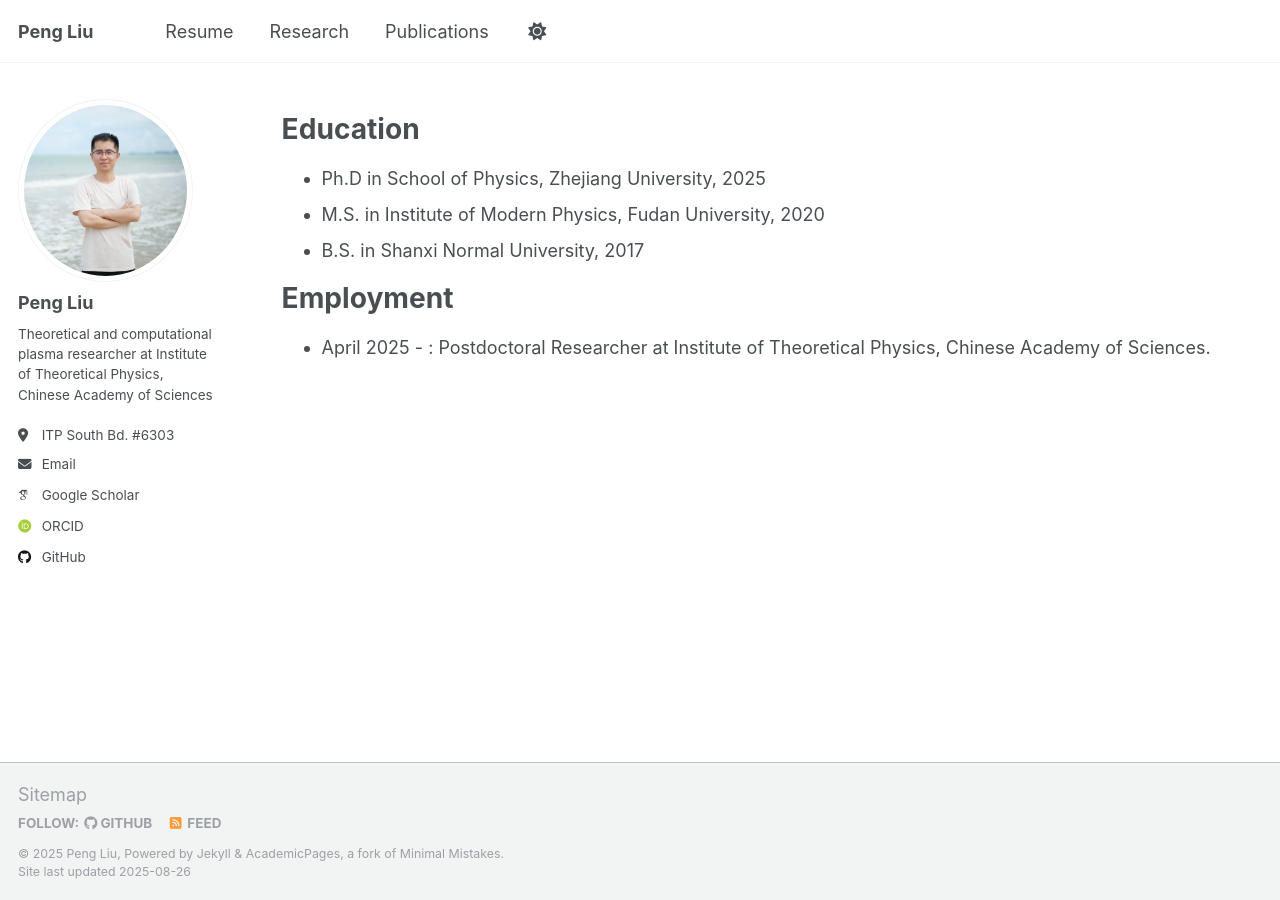
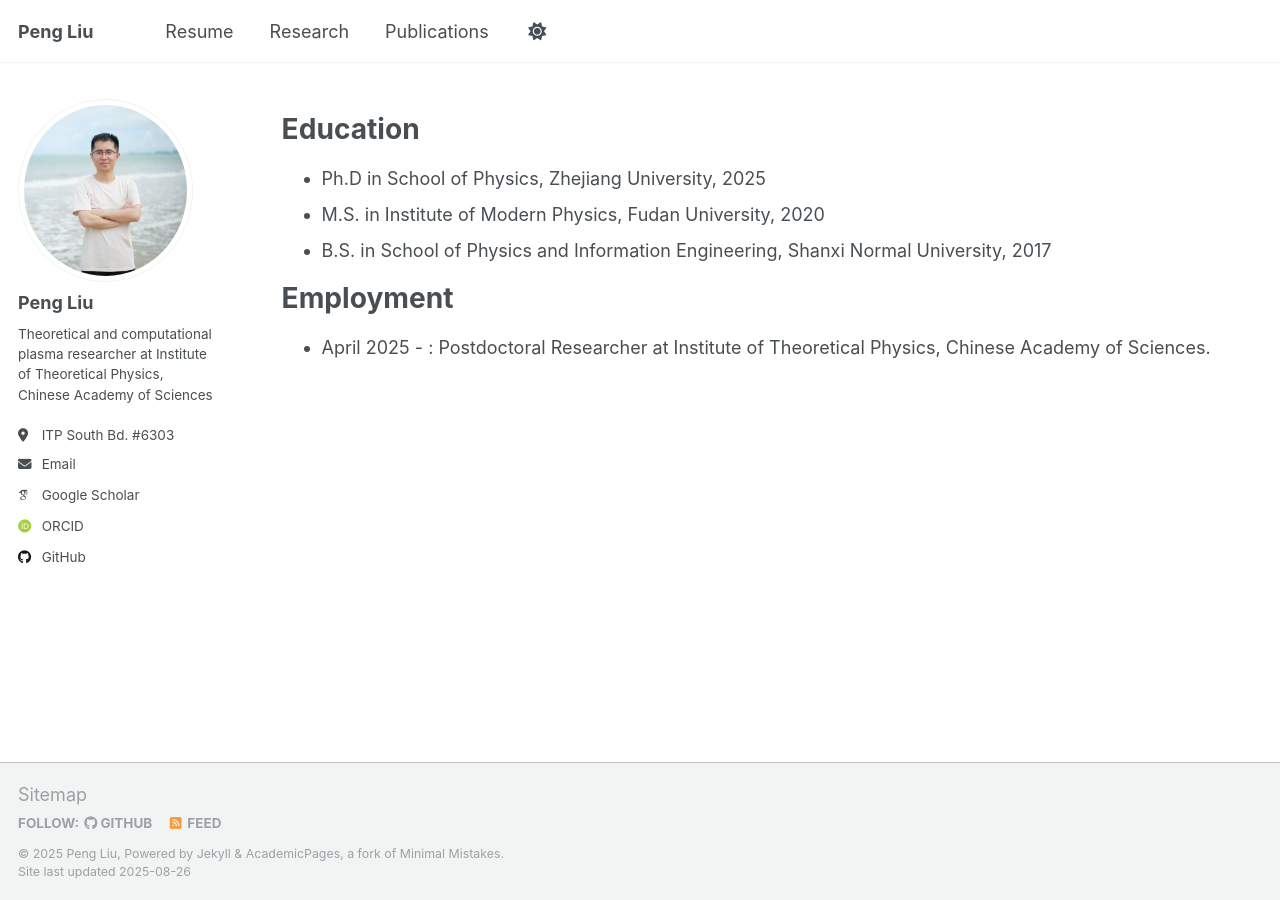
Before and after one commit to pliulfcuigithub/pliulfcuigithub.github.io, a Jekyll site: the page built from _pages/cv.md, in a window 1280 px wide. Built offline with Jekyll 4.4.1, drawn with Linux system fonts in a browser that asks for light colours; some web fonts are replaced.

Commit message:
Update cv.md

```diff
--- a/_pages/cv.md
+++ b/_pages/cv.md
@@ -13,7 +13,7 @@ Education
 ======
 * Ph.D in School of Physics, Zhejiang University, 2025
 * M.S. in Institute of Modern Physics, Fudan University, 2020
-* B.S. in Shanxi Normal University, 2017
+* B.S. in School of Physics and Information Engineering, Shanxi Normal University, 2017
 
 Employment
 ======
```
